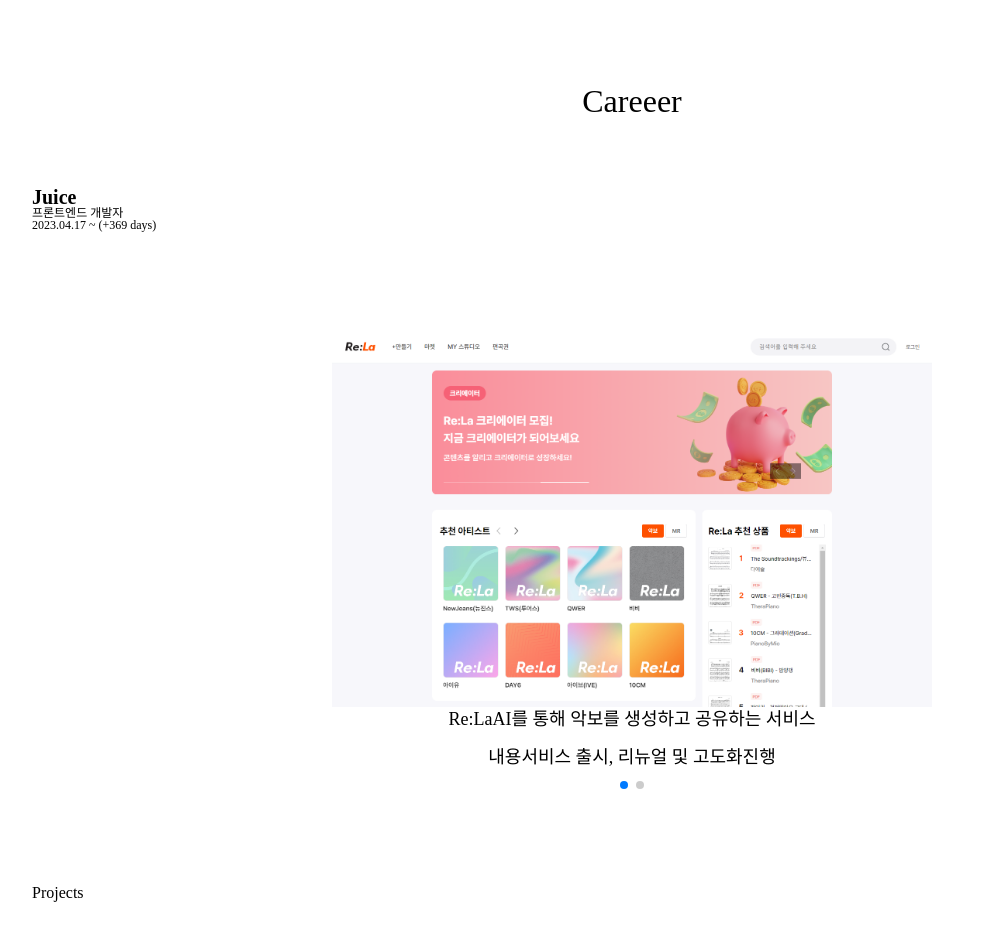
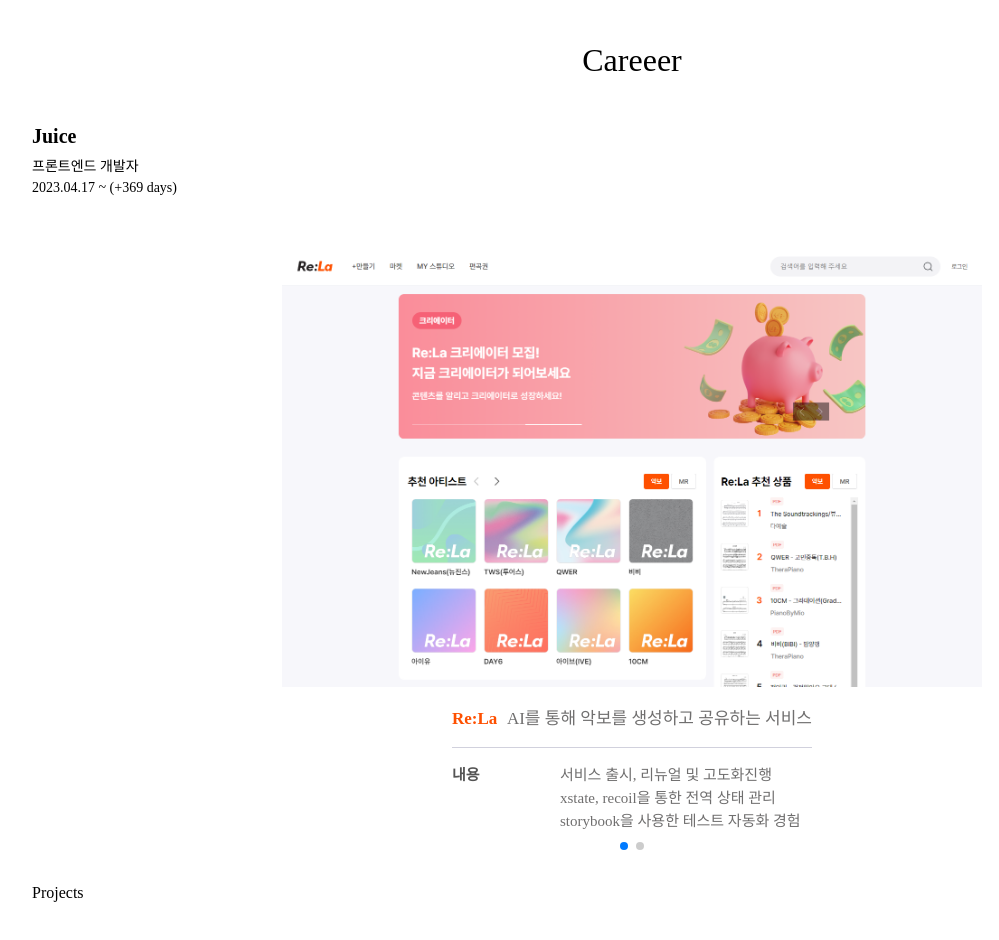
Before and after one commit to hatbann/Portfolio, a Next.js app in the folder version2/: page / in a window 1280 px wide. Shown: the part 1600-2540 px from the top of the page, without its empty margins (8-1007 px from the left). Built offline with nearby package versions, Linux system fonts and the light colour scheme; a web font is replaced by a local one.

Commit message:
(feat) Add career projects

```diff
--- a/version2/src/components/Career.tsx
+++ b/version2/src/components/Career.tsx
@@ -28,22 +28,73 @@
           >
             <SwiperSlide className={style['swiper-slide']}>
               <div className={style['img-wrapper']}>
-                <img src="/images/png/rela.png" alt="rela" />
+                <img
+                  src="/images/png/rela.png"
+                  alt="rela"
+                  onClick={() => {
+                    window.open('https://rela.co.kr/');
+                  }}
+                />
               </div>
               <div className={style['contents']}>
                 <div className={style['top']}>
-                  <span>Re:La</span>
-                  <span>AI를 통해 악보를 생성하고 공유하는 서비스</span>
+                  <span
+                    className={style['top-title']}
+                    style={{ color: '#fe5000' }}
+                  >
+                    Re:La
+                  </span>
+                  <span className={style['top-info']}>
+                    AI를 통해 악보를 생성하고 공유하는 서비스
+                  </span>
                 </div>
+                <div className={style['line']}></div>
                 <div className={style['bottom']}>
                   <div className={style['bottom-title']}>내용</div>
-                  <div>
+                  <div className={style['bottom-info']}>
                     <span>서비스 출시, 리뉴얼 및 고도화진행</span>
+                    <span>xstate, recoil을 통한 전역 상태 관리</span>
+                    <span>storybook을 사용한 테스트 자동화 경험</span>
                   </div>
                 </div>
               </div>
             </SwiperSlide>
-            <SwiperSlide className={style['swiper-slide']}>2</SwiperSlide>
+            <SwiperSlide className={style['swiper-slide']}>
+              <div className={style['img-wrapper']}>
+                <img
+                  src="/images/png/gmp.jpg"
+                  alt="rela"
+                  onClick={() => {
+                    window.open('https://gmp.geniemusic.co.kr/');
+                  }}
+                />
+              </div>
+              <div className={style['contents']}>
+                <div className={style['top']}>
+                  <span
+                    className={style['top-title']}
+                    style={{ color: '#4775F6' }}
+                  >
+                    GMP
+                  </span>
+                  <span className={style['top-info']}>
+                    지니뮤직 파트너들을 위한 분석 사이트
+                  </span>
+                </div>
+                <div className={style['line']}></div>
+                <div className={style['bottom']}>
+                  <div className={style['bottom-title']}>내용</div>
+                  <div className={style['bottom-info']}>
+                    <span>
+                      사용자 경험을 고려한 아이디어 제안 및 서비스 출시,
+                      고도화진행
+                    </span>
+                    <span>Rechart를 사용한 데이터 시각화</span>
+                    <span>recoil을 통한 전역 상태 관리</span>
+                  </div>
+                </div>
+              </div>
+            </SwiperSlide>
           </Swiper>
         </section>
       </div>
--- a/version2/src/styles/career/career.module.scss
+++ b/version2/src/styles/career/career.module.scss
@@ -5,7 +5,7 @@
   height: 100%;
   padding-top: 85px;
   @include flex-column(center, flex-start);
-  gap: 70px;
+  gap: 50px;
 }
 
 .title {
@@ -19,11 +19,13 @@
   width: 100%;
   height: 100%;
   @include flex-column(flex-start, center);
-  gap: 100px;
+  gap: 50px;
 }
 
 .company {
   width: 100%;
+  @include flex-column(flex-start, flex-start);
+  gap: 10px;
 
   h1 {
     font-size: 20px;
@@ -31,13 +33,14 @@
   }
 
   .info {
-    font-size: 12px;
+    font-size: 14px;
+    line-height: 150%;
   }
 }
 
 .swiper-wrapper {
   width: 100%;
-  height: 100%;
+  height: 700px;
 }
 
 .swiper {
@@ -54,23 +57,58 @@
   display: flex;
   justify-content: center;
   align-items: center;
-
   .img-wrapper {
     img {
-      width: 50%;
+      cursor: pointer;
+      width: 700px;
     }
   }
 
   .contents {
     @include flex-column(flex-start, center);
     gap: 20px;
+    margin-top: 20px;
 
     .top {
-      @include flex-row(center, flex-start);
+      @include flex-row(space-between, flex-start);
+      width: 30%;
+      font-size: 17px;
+      font-weight: 500;
+      color: #706f6f;
+
+      .top-title {
+        font-weight: 600;
+      }
+      .top-info {
+        display: inline-block;
+        min-width: 70%;
+        text-align: start;
+      }
+    }
+
+    .line {
+      width: 30%;
+      height: 1px;
+      background-color: #d1d1dd;
     }
 
     .bottom {
-      @include flex-row(flex-start, flex-start);
+      @include flex-row(space-between, flex-start);
+      font-size: 15px;
+      width: 30%;
+
+      .bottom-title {
+        color: #545454;
+        font-weight: 600;
+      }
+
+      .bottom-info {
+        display: inline-block;
+        min-width: 70%;
+        @include flex-column(flex-start, flex-start);
+        gap: 8px;
+        color: #706f6f;
+      }
     }
   }
 }
```
Also changed, not shown: version2/public/images/png/gmp.jpg (added).
